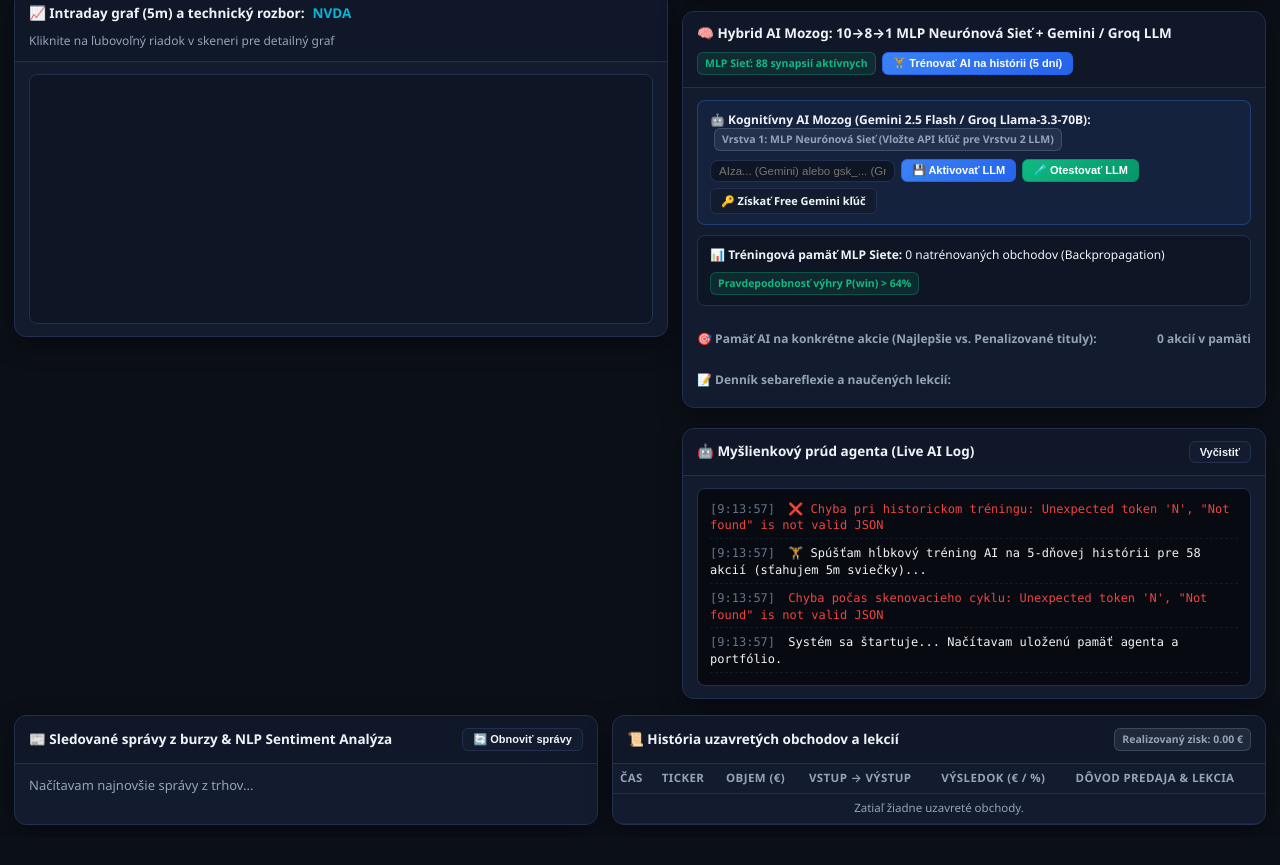
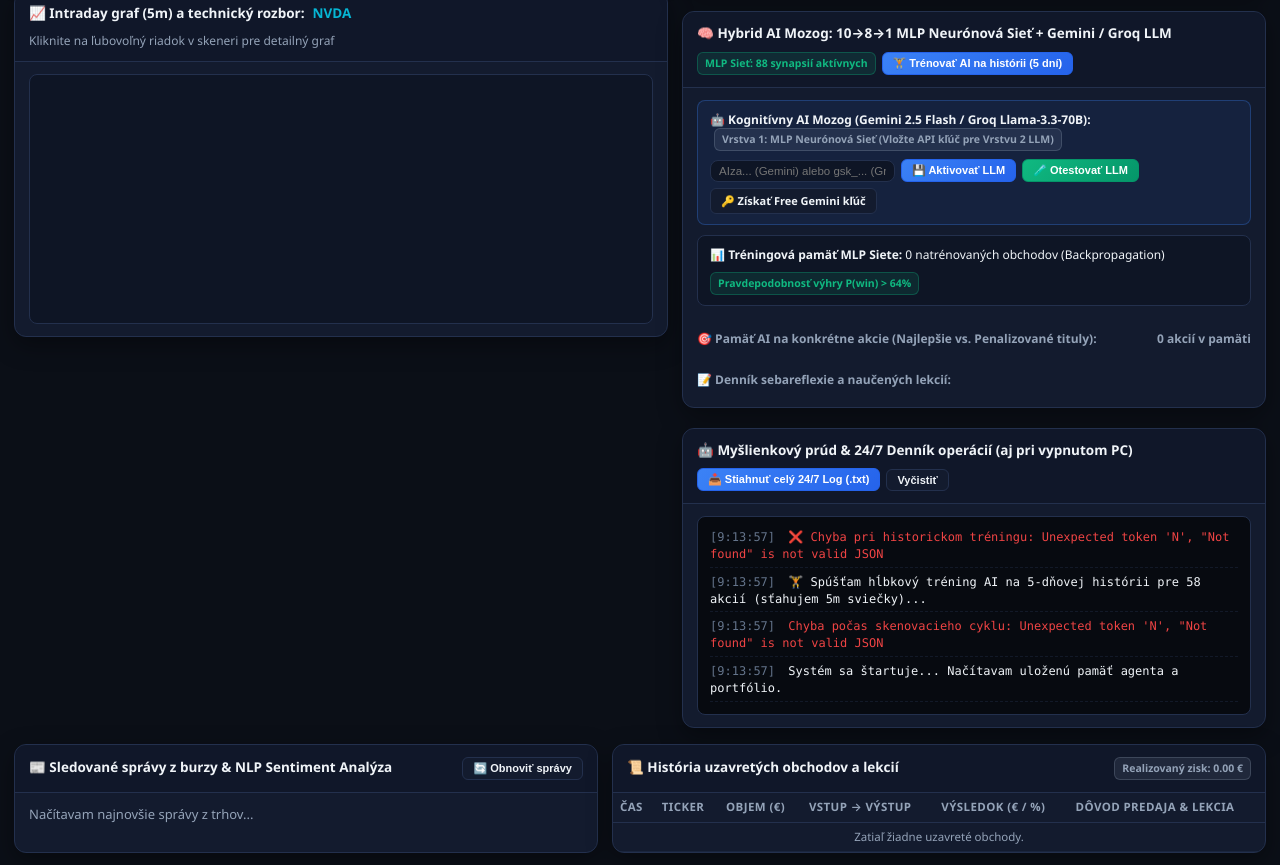
Before and after one commit to Matt9117/autonomny-ai-burzovy-agent, a website: page index.html in a window 1280 px wide. Shown: the part 610-1475 px from the top of the page. Before the commit the page ends 1447 px from the top, so only its background shows below. Drawn offline with Linux system fonts and the light colour scheme; no server answers.

Commit message:
Deploy V15 24/7 Blackbox Audit Log + Anti-Wipe Guard (index.html)

```diff
--- a/index.html
+++ b/index.html
@@ -347,16 +347,19 @@
                     </div>
                 </div>
 
-                <!-- Live AI Decision Console -->
+                <!-- Live AI Decision Console & 24/7 Cloud Blackbox Log -->
                 <div class="card">
                     <div class="card-header">
                         <div class="card-title">
-                            🤖 Myšlienkový prúd agenta (Live AI Log)
+                            🤖 Myšlienkový prúd & 24/7 Denník operácií (aj pri vypnutom PC)
                         </div>
-                        <button class="btn btn-sm" onclick="clearLogs()">Vyčistiť</button>
+                        <div style="display:flex; gap:6px; align-items:center; flex-wrap:wrap;">
+                            <button class="btn btn-sm btn-primary" onclick="downloadFullActivityLog()">📥 Stiahnuť celý 24/7 Log (.txt)</button>
+                            <button class="btn btn-sm" onclick="clearLogs()">Vyčistiť</button>
+                        </div>
                     </div>
                     <div class="card-body">
-                        <div id="agentLogConsole" class="log-console"></div>
+                        <div id="agentLogConsole" class="log-console" style="max-height:280px;"></div>
                     </div>
                 </div>
 
@@ -516,6 +519,6 @@
         </div>
     </div>
 
-    <script src="app.js?v=14"></script>
+    <script src="app.js?v=15"></script>
 </body>
 </html>
```
